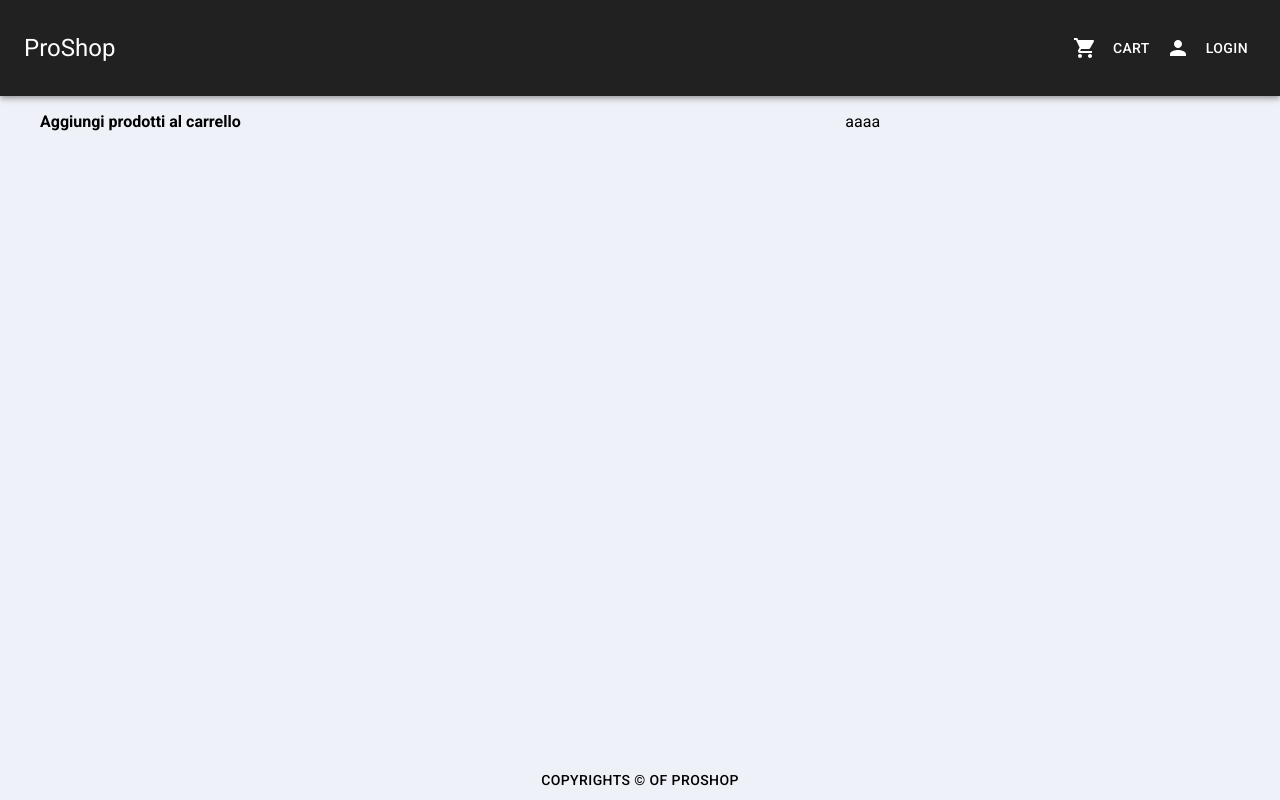
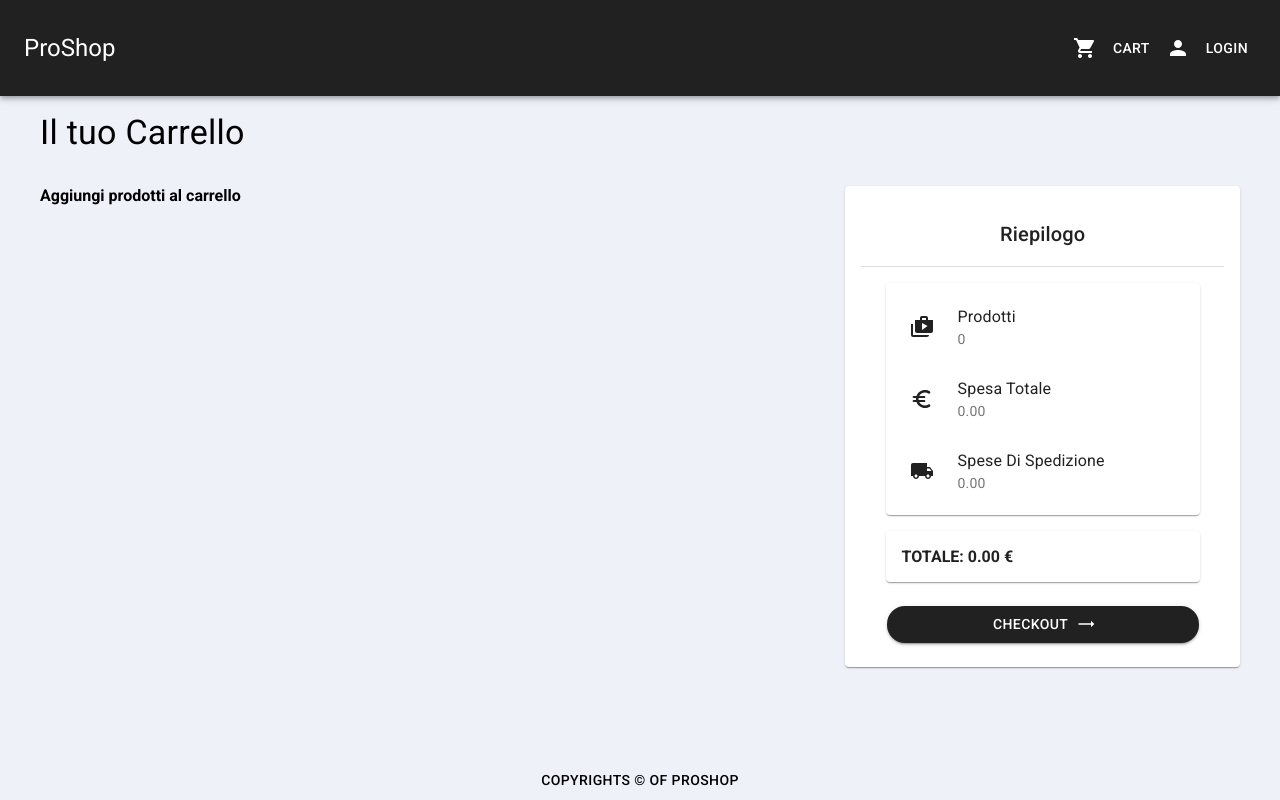
Before and after one commit to omardeangelis/proshop, a React (Create React App) app in the folder frontend/: page /cart/1 in a window 1280 px wide. Built offline with nearby package versions, Linux system fonts and the light colour scheme.

Commit message:
checkout front-end set-up only

```diff
--- a/frontend/src/components/CartItem.js
+++ b/frontend/src/components/CartItem.js
@@ -7,7 +7,6 @@ import IconButton from "@material-ui/core/IconButton";
 import AddRoundedIcon from "@material-ui/icons/AddRounded";
 import RemoveRoundedIcon from "@material-ui/icons/RemoveRounded";
 import RemoveCircleIcon from "@material-ui/icons/RemoveCircle";
-import { toggleCartItemQty } from "../reducers/actions/cartActions";
 const CartItem = ({
   countInStock,
   image,
@@ -29,7 +28,7 @@ const CartItem = ({
             {name}
           </Typography>
           <Typography variant="button" className="price">
-            {price} €
+            {(Number(price) * Number(qty)).toFixed(2)} €
           </Typography>
         </div>
         <div className="cart-btn-section">
@@ -73,6 +72,7 @@ const Wrapper = styled(Paper)`
   padding: 1rem;
   gap: 1rem;
   display: grid;
+  height: fit-content;
   grid-template-columns: 1fr 2fr;
   .img {
     width: 100%;
@@ -88,11 +88,12 @@ const Wrapper = styled(Paper)`
       gap: 0.5rem;
       .title {
         line-height: 1;
+        text-transform: uppercase;
       }
       .price {
         font-size: 1.1em;
         font-weight: 700;
-        color: var(--grey-light-800);
+        color: var(--dark-grey);
       }
     }
   }
--- a/frontend/src/components/Header.js
+++ b/frontend/src/components/Header.js
@@ -11,6 +11,8 @@ import PersonIcon from "@material-ui/icons/Person";
 import { Box, Icon } from "@material-ui/core";
 import Container from "@material-ui/core/Container";
 import { Link as RouterLink } from "react-router-dom";
+import { useSelector } from "react-redux";
+import Badge from "@material-ui/core/Badge";
 
 const useStyles = makeStyles((theme) => ({
   root: {
@@ -35,6 +37,7 @@ const useStyles = makeStyles((theme) => ({
 
 const Header = () => {
   const classes = useStyles();
+  const { cartItems } = useSelector((state) => state.cart);
 
   return (
     <header>
@@ -62,9 +65,13 @@ const Header = () => {
             <Box className="box-link">
               <Button color="inherit" component={RouterLink} to="/cart">
                 {" "}
-                <Icon className={classes.menuIcon}>
+                <Badge
+                  badgeContent={cartItems.length}
+                  color="secondary"
+                  className={classes.menuIcon}
+                >
                   <ShoppingCartIcon />
-                </Icon>{" "}
+                </Badge>{" "}
                 Cart
               </Button>
               <Button color="inherit" component={RouterLink} to="/login">
--- a/frontend/src/index.css
+++ b/frontend/src/index.css
@@ -11,7 +11,8 @@
   --cyan-50: #e0f7fa;
 
   /* grey shadow */
-  --grey-light-800: #37474f;
+  --grey-standard: #9e9e9e;
+  --dark-grey: #616161;
   /* General */
   --radius: 0.25rem;
   --btn-radius: 18px;
@@ -136,7 +137,7 @@ a {
     font-size: 0.85rem;
   }
 
-  hr {
+  .info-container hr {
     display: none;
   }
 
--- a/frontend/src/screen/CartScreen.js
+++ b/frontend/src/screen/CartScreen.js
@@ -1,12 +1,38 @@
-import React from "react";
+import React, { useState, useEffect } from "react";
+import { useHistory } from "react-router-dom";
 import CartItem from "../components/CartItem";
+import Typography from "@material-ui/core/Typography";
+import TrendingFlatIcon from "@material-ui/icons/TrendingFlat";
+import ShopTwoIcon from "@material-ui/icons/ShopTwo";
+import EuroRoundedIcon from "@material-ui/icons/EuroRounded";
+import LocalShippingIcon from "@material-ui/icons/LocalShipping";
+import Paper from "@material-ui/core/Paper";
+import List from "@material-ui/core/List";
+import ListItem from "@material-ui/core/ListItem";
+import ListItemText from "@material-ui/core/ListItemText";
+import ListItemAvatar from "@material-ui/core/ListItemAvatar";
+import Avatar from "@material-ui/core/Avatar";
+import Card from "@material-ui/core/Card";
 import { useSelector, useDispatch } from "react-redux";
 import {
   removeProductFromCart,
   toggleCartItemQty,
 } from "../reducers/actions/cartActions";
 import styled from "styled-components";
+import {
+  Button,
+  CardActions,
+  CardContent,
+  CardHeader,
+  Divider,
+} from "@material-ui/core";
 const CartScreen = () => {
+  const [total, setTotal] = useState(0);
+  const [shipping, setShipping] = useState(0);
+  const { cartItems } = useSelector((state) => state.cart);
+
+  //Uso di Hook indiretto
+  const history = useHistory();
   const dispatch = useDispatch();
 
   //Rimuovo Item
@@ -14,6 +40,7 @@ const CartScreen = () => {
     dispatch(removeProductFromCart(_id));
   };
 
+  //Modifio qty degli elementi nel carrello
   const addOrDimCartItemQty = (_id, type, qty) => {
     if (qty - 1 === 0 && type === "dim") {
       dispatch(removeProductFromCart(_id));
@@ -22,10 +49,31 @@ const CartScreen = () => {
     }
   };
 
-  const { cartItems } = useSelector((state) => state.cart);
+  //Redirect Login
+  const handleCheckOutClick = () => {
+    history.push("/login?redirect=shipping");
+  };
+
+  //Calcolo Spese di Spedizione e Totale In maniera Dinamica
+  useEffect(() => {
+    setShipping(
+      (
+        (cartItems.reduce((total, item) => total + item.qty * item.price, 0) /
+          100) *
+        1.4
+      ).toFixed(2)
+    );
+
+    setTotal(
+      cartItems.reduce((total, item) => total + item.qty * item.price, 0)
+    );
+  }, [cartItems]);
+
   return (
     <Wrapper>
+      <Typography variant="h4">Il tuo Carrello</Typography>
       <section className="cart-section">
+        <div className="cart-items-section">
           {cartItems.length > 0 ? (
             cartItems.map((el) => (
               <CartItem
@@ -38,9 +86,75 @@ const CartScreen = () => {
           ) : (
             <h4>Aggiungi prodotti al carrello</h4>
           )}
-      </section>
-      <section>
-        <div>aaaa</div>
+        </div>
+        <div className="checkout-section">
+          <Card className="checkout" color="primary">
+            <CardHeader
+              className="card-title"
+              title="Riepilogo"
+              titleTypographyProps={{ variant: "h6", align: "center" }}
+            />
+            <Divider />
+            <CardContent className="checkout-info">
+              <Paper className="paper">
+                <List>
+                  <ListItem>
+                    <ListItemAvatar>
+                      <Avatar className="checkout-icon">
+                        <ShopTwoIcon color="primary" />
+                      </Avatar>
+                    </ListItemAvatar>
+                    <ListItemText
+                      primary="Prodotti"
+                      secondary={cartItems.reduce(
+                        (total, item) => total + item.qty,
+                        0
+                      )}
+                    />
+                  </ListItem>
+                  <ListItem>
+                    <ListItemAvatar>
+                      <Avatar className="checkout-icon">
+                        <EuroRoundedIcon color="primary" />
+                      </Avatar>
+                    </ListItemAvatar>
+                    <ListItemText
+                      primary="Spesa Totale"
+                      secondary={total.toFixed(2)}
+                    />
+                  </ListItem>
+                  <ListItem>
+                    <ListItemAvatar>
+                      <Avatar className="checkout-icon">
+                        <LocalShippingIcon color="primary" />
+                      </Avatar>
+                    </ListItemAvatar>
+                    <ListItemText
+                      primary="Spese Di Spedizione"
+                      secondary={shipping}
+                    />
+                  </ListItem>
+                </List>
+              </Paper>
+              <Paper className="paper bottom-paper">
+                <h4>
+                  Totale: {(Number(total) + Number(shipping)).toFixed(2)} €
+                </h4>
+              </Paper>
+            </CardContent>
+            <CardActions>
+              <Button
+                className="checkout-btn"
+                onClick={handleCheckOutClick}
+                variant="contained"
+                color="primary"
+                endIcon={<TrendingFlatIcon />}
+              >
+                Checkout
+              </Button>
+            </CardActions>
+          </Card>
+        </div>
       </section>
     </Wrapper>
   );
@@ -48,13 +162,53 @@ const CartScreen = () => {
 
 const Wrapper = styled.section`
   display: grid;
-  gap: 1rem;
+  gap: 2rem;
   .cart-section {
     display: grid;
     gap: 1rem;
+    .cart-items-section {
+      display: grid;
+      gap: 1rem;
+    }
   }
   @media screen and (min-width: 992px) {
+    .cart-section {
       grid-template-columns: 2fr 1fr;
+    }
+  }
+  .checkout-section {
+    display: flex;
+    .checkout {
+      padding: 1rem;
+      width: 100%;
+      height: fit-content;
+      .card-title {
+        width: 100%;
+      }
+      hr {
+        width: 100%;
+      }
+      .checkout-info {
+        display: grid;
+        gap: 1rem;
+        .bottom-paper {
+          padding: 1rem;
+          text-transform: uppercase;
+        }
+        .paper {
+          width: 95%;
+          margin: auto;
+          .checkout-icon {
+            background-color: transparent;
+          }
+        }
+      }
+      .checkout-btn {
+        width: 90% !important;
+        margin: auto;
+        border-radius: var(--btn-radius);
+      }
+    }
   }
 `;
 
```
Lines whose indentation alone changed are shown as unchanged.
